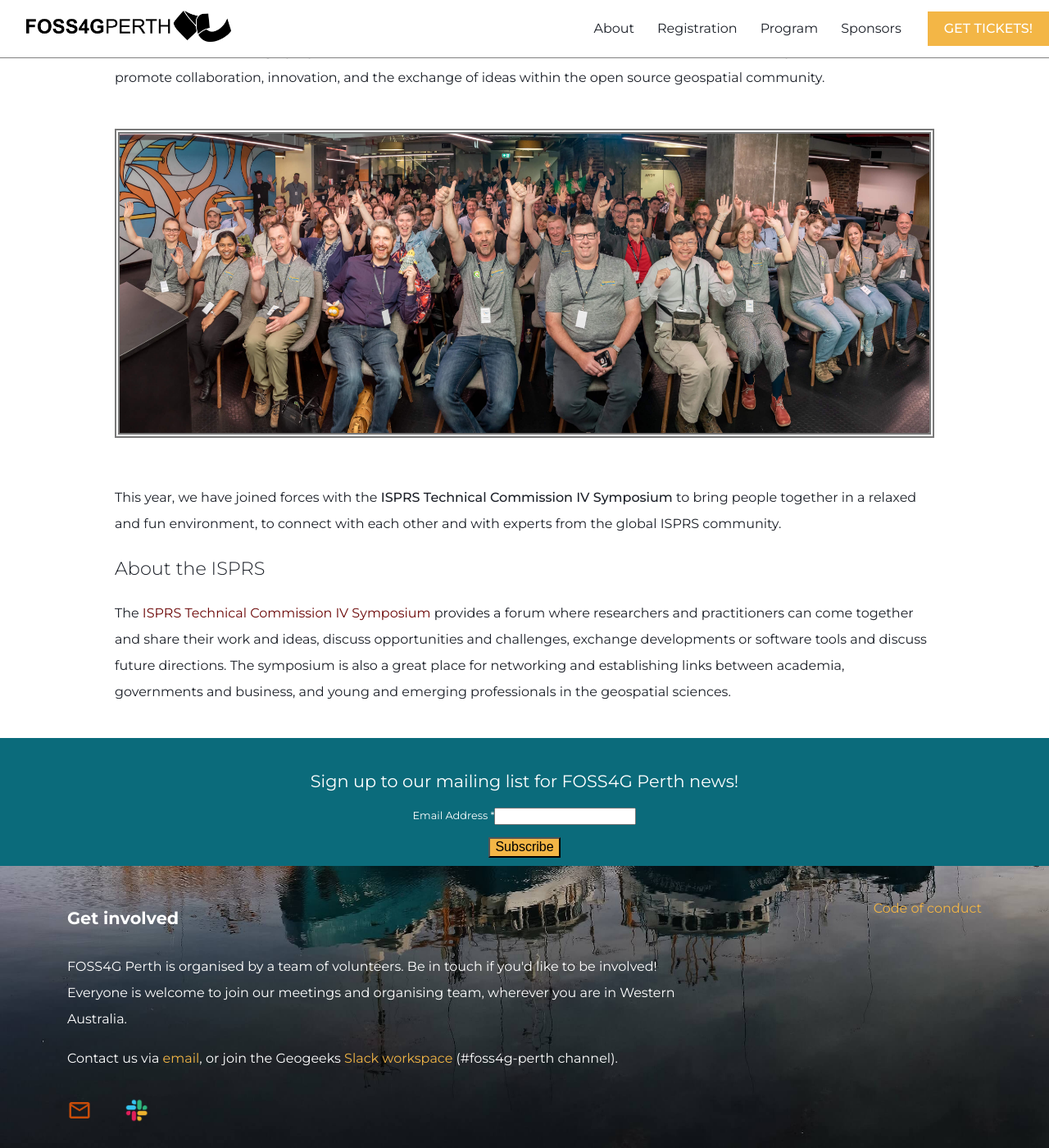
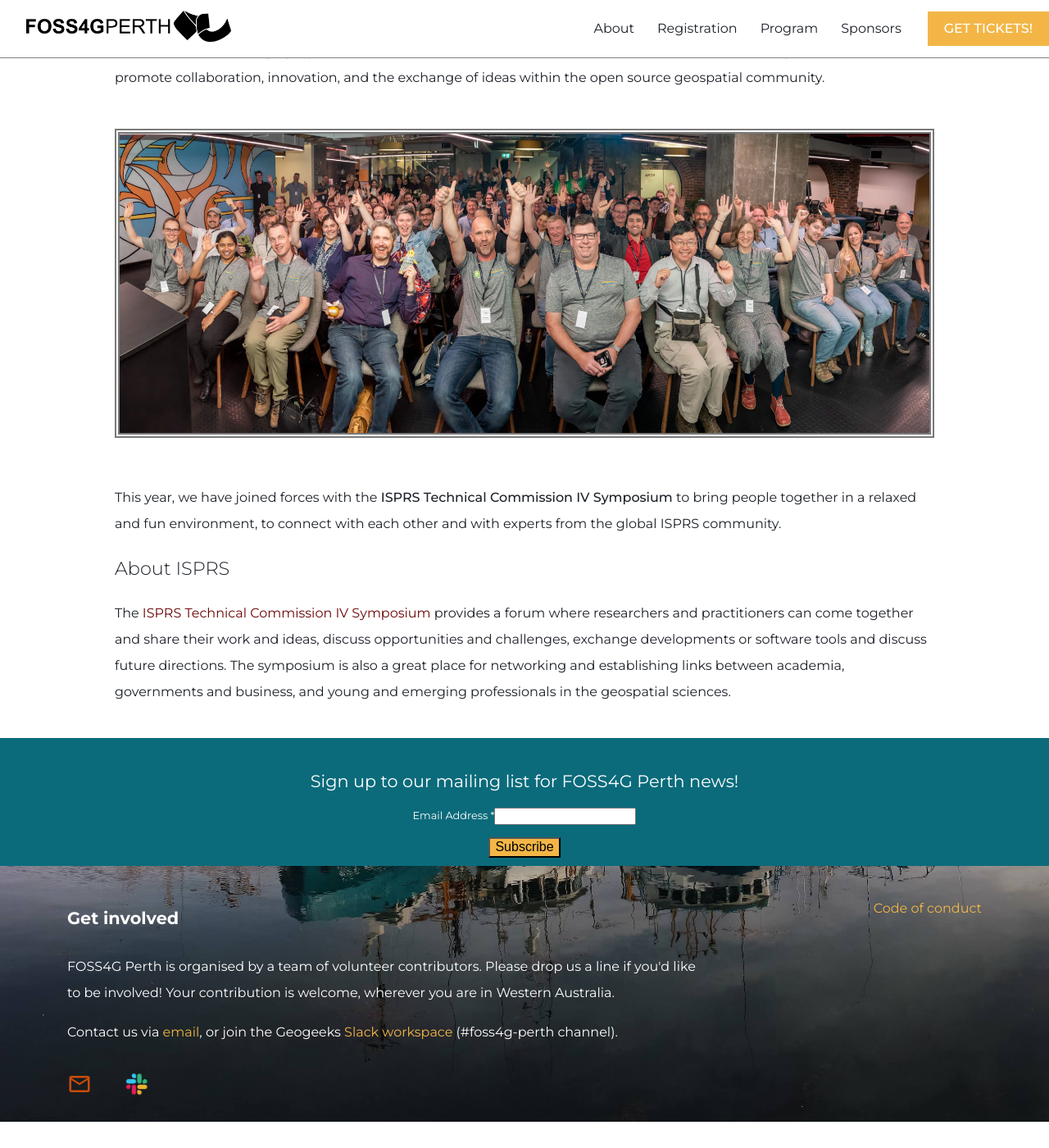
Before and after one commit to foss4g-perth-org/foss4g-perth-org.github.io, a Jekyll site: the page built from index.md, in a window 1280 px wide and 1400 px high, scrolled down 618 px. Shown: the whole window at 82% size. Built offline with Jekyll 4.4.1, drawn with Linux system fonts in a browser that asks for light colours; some web fonts are replaced; comment, search, counter and statistics services are not loaded; after the commit the page ends 1986 px from its top, so only the background shows below that.

Commit message:
minor text edits

```diff
--- a/_includes/footer.html
+++ b/_includes/footer.html
@@ -2,7 +2,7 @@
   <div class="footer-wrapper">
     <div class="footer-text">
       <h4 id="footer">Get involved</h4>
-      <p>FOSS4G Perth is organised by a team of volunteers. Be in touch if you'd like to be involved! Everyone is welcome to join our meetings and organising team, wherever you are in Western Australia.</p>
+      <p>FOSS4G Perth is organised by a team of volunteer contributors. Please drop us a line if you'd like to be involved! Your contribution is welcome, wherever you are in Western Australia.</p>
       <p>Contact us via
         <a href="mailto:{{site.email}}" target="_blank">email</a>,
         or join the Geogeeks <a href="https://join.slack.com/t/geogeeks/shared_invite/zt-13fnotoqb-YkyMTmvwZEB_nDUis_30hw" target="_blank" rel="noreferrer">Slack workspace</a> (#foss4g-perth channel).
--- a/index.md
+++ b/index.md
@@ -23,7 +23,7 @@ id: home
         </p>
       </div>
     <div>
-    <h3>About the ISPRS</h3>
+    <h3>About ISPRS</h3>
     <div>
       The<a href="https://www.isprs.org/tc4-symposium2024/" target="_blank"> ISPRS Technical Commission IV Symposium</a> provides a forum where researchers and practitioners can come together and share their work and ideas, discuss opportunities and challenges, exchange developments or software tools and discuss future directions. The symposium is also a great place for networking and establishing links between academia, governments and business, and young and emerging professionals in the geospatial sciences.
     </div>
```
Also changed, not shown: about.md (+2 -2 lines), sponsors.md (+1 -1 lines).
